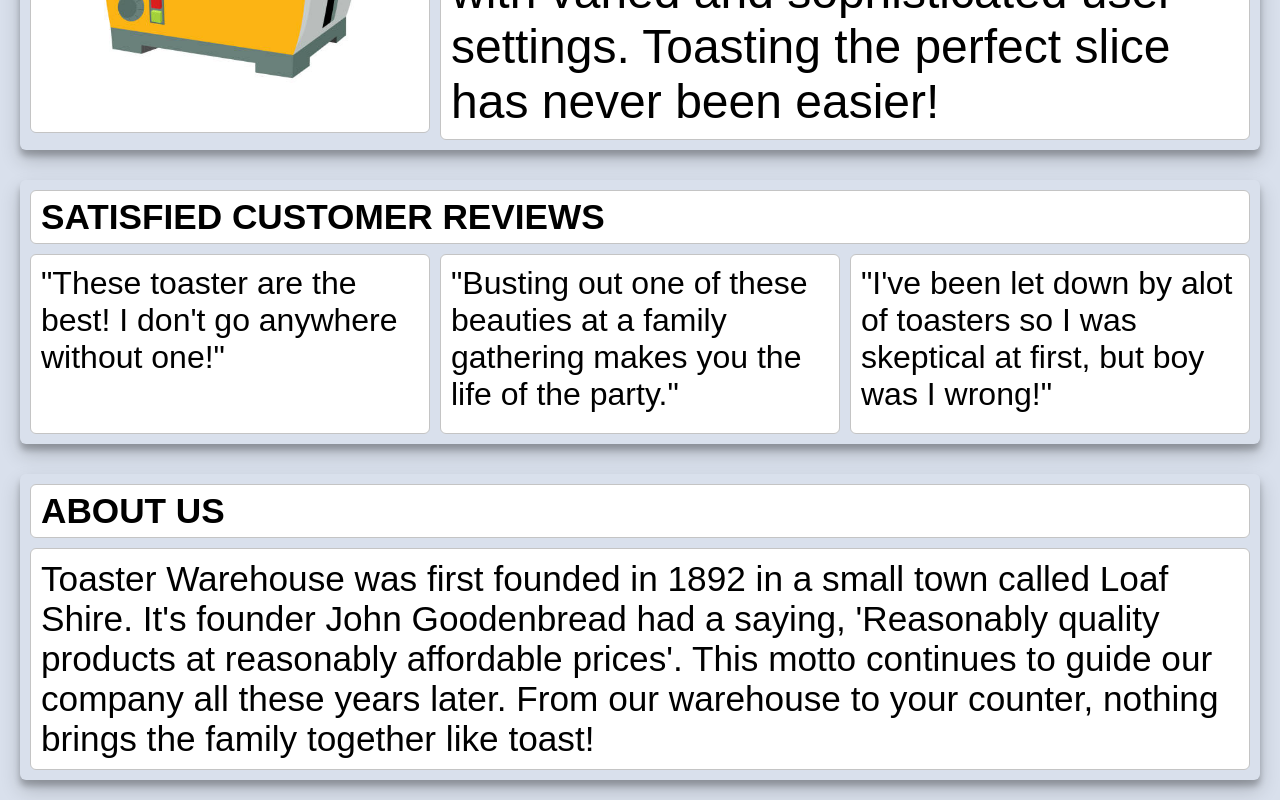
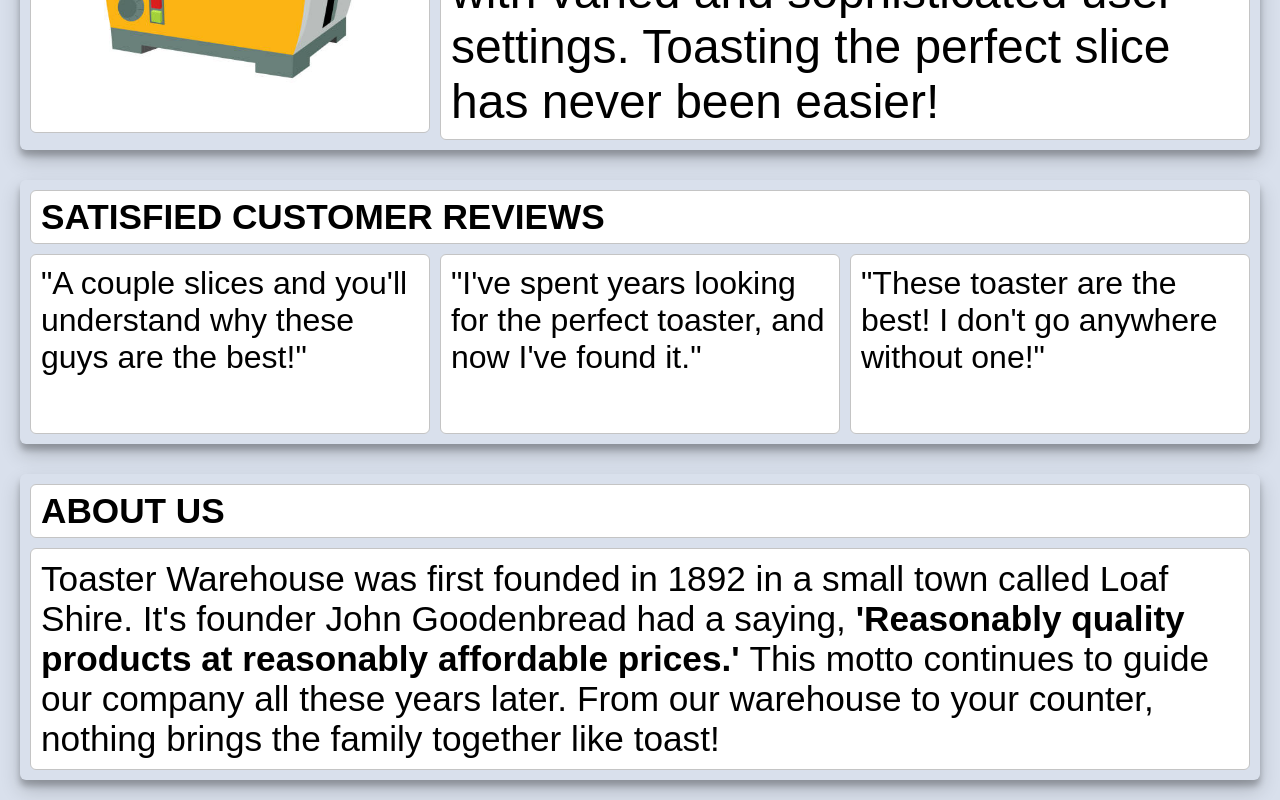
Before and after one commit to 99slayer/odin-shopping-cart, a React (Create React App) app: page / in a window 1280 px wide. Shown: the part 367-1167 px from the top of the page. Built offline with nearby package versions, Linux system fonts and the light colour scheme.

Commit message:
- Small changes like adding classes, changing text, etc.

```diff
--- a/src/RouteSwitch.js
+++ b/src/RouteSwitch.js
@@ -1,5 +1,5 @@
 import React from "react";
-import { BrowserRouter, Routes, Route, redirect } from "react-router-dom";
+import { BrowserRouter, Routes, Route } from "react-router-dom";
 import App from "./App";
 import { HomePage } from "./components/HomePage";
 import { ShopPage } from "./components/ShopPage";
--- a/src/components/HomePage.js
+++ b/src/components/HomePage.js
@@ -62,7 +62,7 @@ function getUnique(arr) {
 }
 
 const ReviewComponent = () => {
-  // could i use a function here when setting the initial reviews to properly get random starting reviews?
+  // could i use a function here when setting the initial reviews to get random starting reviews?
   const [review1, setReview1] = useState(reviewList[0]);
   const [review2, setReview2] = useState(reviewList[1]);
   const [review3, setReview3] = useState(reviewList[2]);
@@ -72,20 +72,20 @@ const ReviewComponent = () => {
       const index = getUnique(currentRevs);
       currentRevs.splice(0, 1, index);
       setReview1(reviewList[index]);
-      // console.log('review 1 changed.');
-    }, 4000);
+      console.log("review 1 changed.");
+    }, 5000);
     setInterval(() => {
       const index = getUnique(currentRevs);
       currentRevs.splice(1, 1, index);
       setReview2(reviewList[index]);
-      // console.log('review 2 changed.');
-    }, 4000);
+      console.log("review 2 changed.");
+    }, 6000);
     setInterval(() => {
       const index = getUnique(currentRevs);
       currentRevs.splice(2, 1, index);
       setReview3(reviewList[index]);
-      // console.log('review 3 changed.');
-    }, 4000);
+      console.log("review 3 changed.");
+    }, 7000);
   }, []);
 
   return (
@@ -111,9 +111,14 @@ const About = () => {
     <div id="about">
       <h2 id="about-header">ABOUT US</h2>
       <p id="about-text">
-        {
-          "Toaster Warehouse was first founded in 1892 in a small town called Loaf Shire. It's founder John Goodenbread had a saying, 'Reasonably quality products at reasonably affordable prices'. This motto continues to guide our company all these years later. From our warehouse to your counter, nothing brings the family together like toast!"
-        }
+        Toaster Warehouse was first founded in 1892 in a small town called Loaf
+        Shire. It's founder John Goodenbread had a saying,
+        <strong id="motto">
+          {" 'Reasonably quality products at reasonably affordable prices.' "}
+        </strong>
+        This motto continues to guide our company all these years later. From
+        our warehouse to your counter, nothing brings the family together like
+        toast!
       </p>
     </div>
   );
--- a/src/components/NavBar.js
+++ b/src/components/NavBar.js
@@ -7,8 +7,12 @@ export const NavBar = () => {
     <div id="nav-bar">
       <h1 id="heading">TOASTER WAREHOUSE</h1>
       <div id="nav-links">
-        <Link to="/">HOME</Link>
-        <Link to="/shoppage">SHOP</Link>
+        <Link to="/" id="home-link">
+          HOME
+        </Link>
+        <Link to="/shoppage" id="shop-link">
+          SHOP
+        </Link>
       </div>
     </div>
   );
--- a/src/components/ShopPage.js
+++ b/src/components/ShopPage.js
@@ -1,4 +1,4 @@
-import React, { useState } from "react";
+import React from "react";
 import { useOutletContext } from "react-router-dom";
 import "../styles/ShopPage.css";
 
@@ -155,8 +155,6 @@ const ProductCard = (props) => {
     productNum,
   } = props;
 
-  const [hover, setHover] = useState(false);
-
   const handleKeyDown = (e) => {
     const validInputs = [
       "1",
@@ -178,15 +176,11 @@ const ProductCard = (props) => {
   };
 
   return (
-    <div
-      className="product-card"
-      onMouseOver={() => setHover(true)}
-      onMouseLeave={() => setHover(false)}
-    >
+    <div className="product-card">
       <img alt="" src={image} />
-      <div className={`${hover ? "infobar-hover" : ""} product-card-infobar`}>
+      <div className="product-card-infobar">
         <p className="product-card-name">{name}</p>
-        <p className="product-card-cost">{cost.toFixed(2)}</p>
+        <p className="product-card-cost">{"$" + cost.toFixed(2)}</p>
         <div className="product-card-count">
           <svg width={20} height={20}>
             <a onClick={() => decrement(productNum)}>
@@ -298,7 +292,7 @@ const Item = (props) => {
   return (
     <div className="item">
       <p className="item-name">{name}</p>
-      <p className="item-cost">{(cost * count).toFixed(2)}</p>
+      <p className="item-cost">{"$" + (cost * count).toFixed(2)}</p>
       <div className="item-count-cont">
         <svg width={20} height={20}>
           <a onClick={() => decrement(productNum)}>
```
